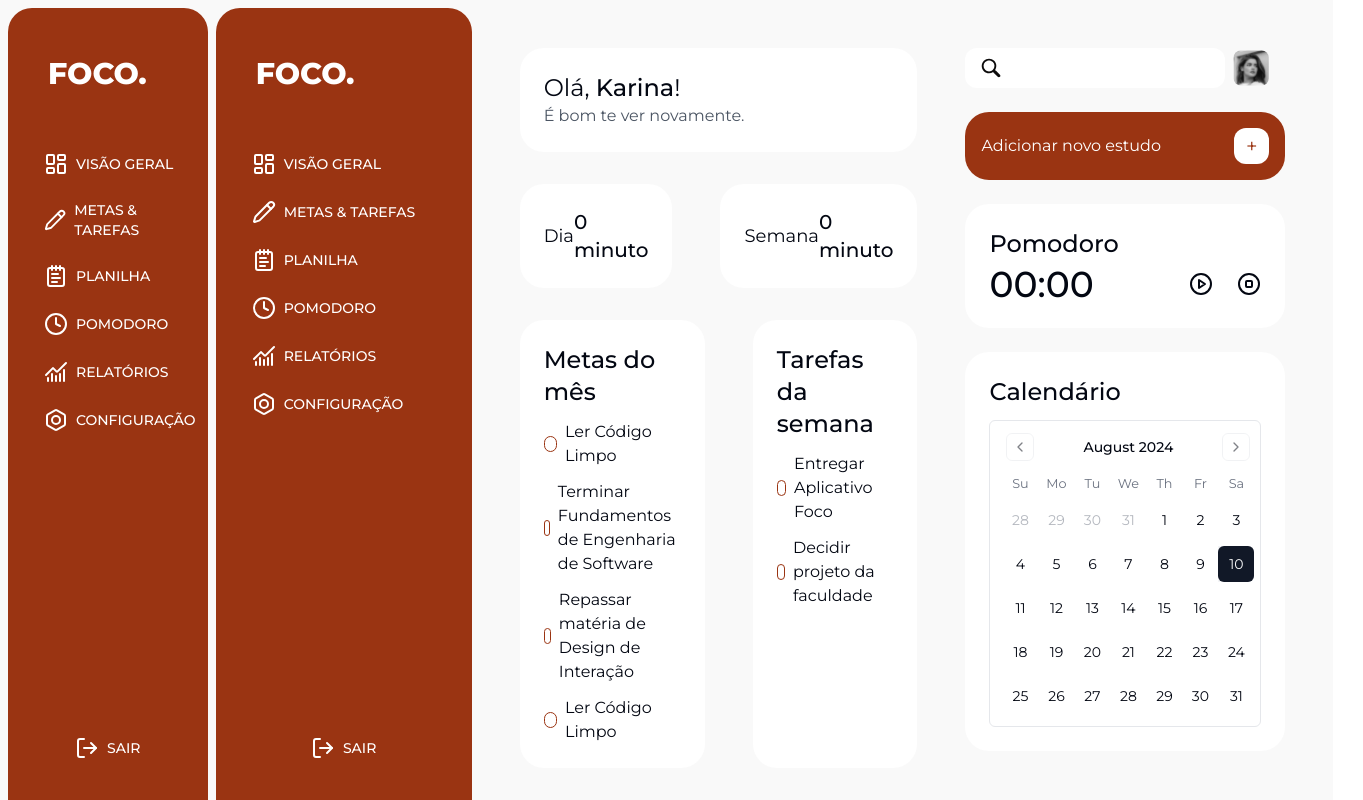
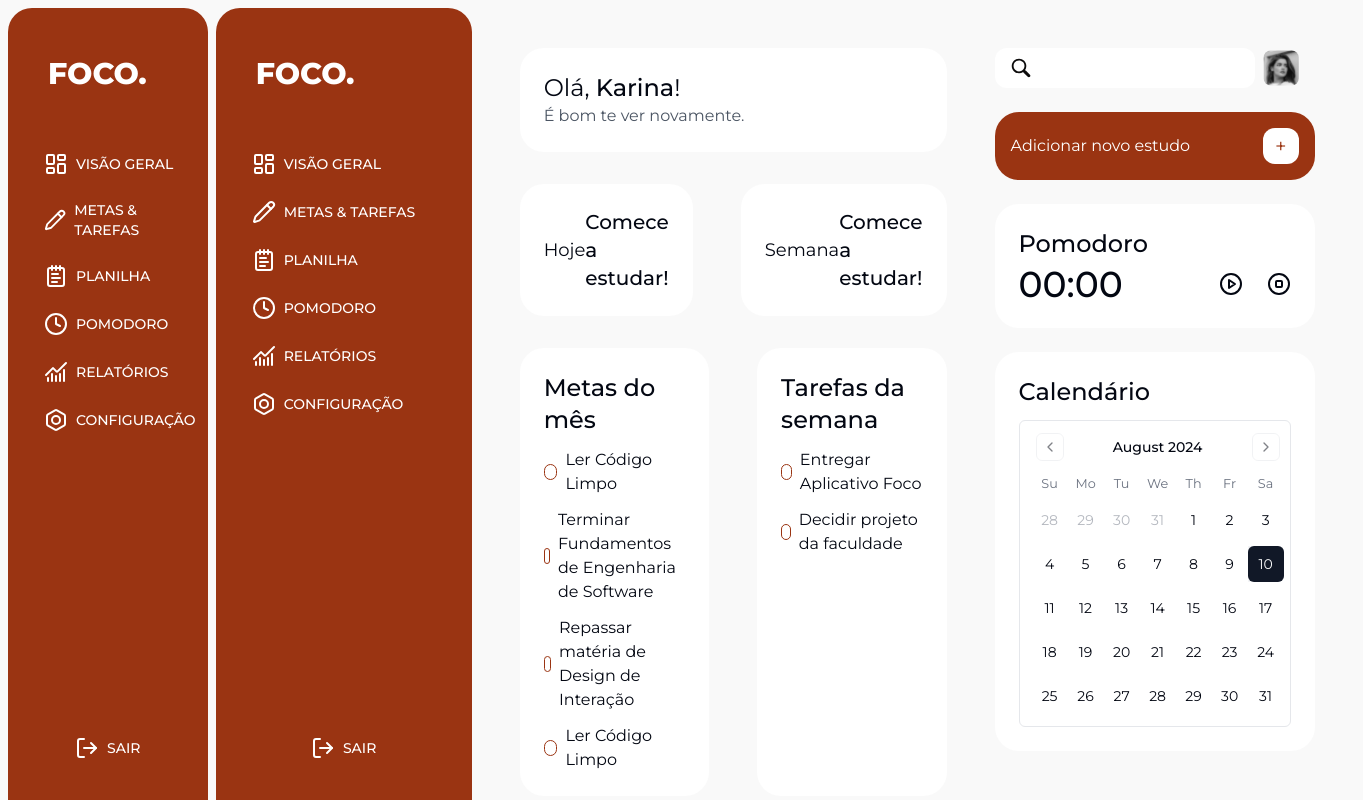
Before and after one commit to karinanuunes/app-foco, a Next.js app: page /dashboard in a window 1280 px wide. Shown: the top 800 px of the page, 1363 px wide, since content can reach past the window. Built offline with nearby package versions, Linux system fonts and the light colour scheme.

Commit message:
fix: display message when study time is zero

```diff
--- a/src/app/dashboard/(components)/counterHoursBar.tsx
+++ b/src/app/dashboard/(components)/counterHoursBar.tsx
@@ -14,11 +14,13 @@ const CounterHoursBar = ({
 
   return (
     <div className="flex items-center justify-between w-full h-fit p-6 bg-white rounded-3xl">
-      <span className="text-lg">{day ? "Dia" : "Semana"}</span>
+      <span className="text-lg">{day ? "Hoje" : "Semana"}</span>
       <span className="font-medium text-xl">
-        {hours > 0 ? `${hours} hora${hours > 1 ? "s" : ""} e` : ""} {minutes}{" "}
-        minuto
-        {minutes > 1 ? "s" : ""}
+        {minutes > 0
+          ? `${
+              hours > 0 ? `${hours} hora${hours > 1 ? "s" : ""} e` : ""
+            } ${minutes} minuto${minutes > 1 ? "s" : ""}`
+          : "Comece a estudar!"}
       </span>
     </div>
   );
```
